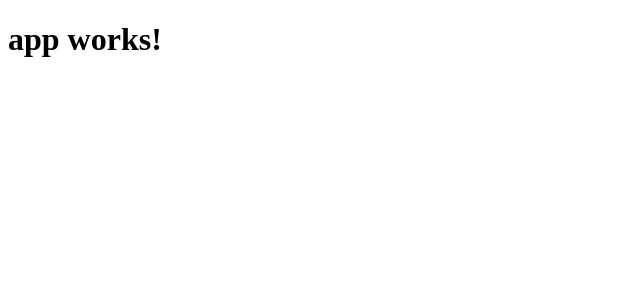
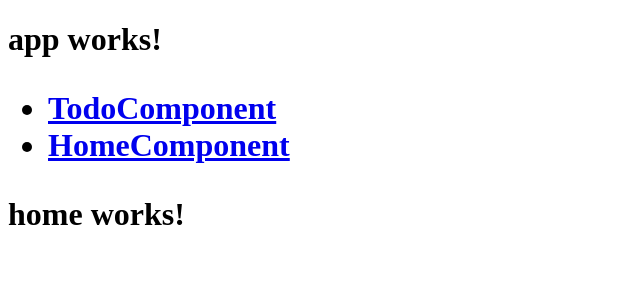
Before and after one commit to pepesan/angular4-rutas, an Angular app: page /home in a window 1280 px wide. Shown: the top 300 px of the page, without its empty margins (0-640 px from the left). Built offline with nearby package versions, Linux system fonts and the light colour scheme.

Commit message:
modificadas rutas

```diff
--- a/src/app/app.component.html
+++ b/src/app/app.component.html
@@ -1,3 +1,10 @@
 <h1>
   {{title}}
+  <nav>
+    <ul>
+      <li><a routerLink="/todo" routerLinkActive="active">TodoComponent</a></li>
+      <li><a routerLink="/home" routerLinkActive="active">HomeComponent</a></li>
+    </ul>
+  </nav>
+  <router-outlet></router-outlet>
 </h1>
--- /dev/null
+++ b/src/app/home/home.component.html
@@ -0,0 +1,3 @@
+<p>
+  home works!
+</p>
--- /dev/null
+++ b/src/app/home/home.component.ts
@@ -0,0 +1,15 @@
+import { Component, OnInit } from '@angular/core';
+
+@Component({
+  selector: 'app-home',
+  templateUrl: './home.component.html',
+  styleUrls: ['./home.component.css']
+})
+export class HomeComponent implements OnInit {
+
+  constructor() { }
+
+  ngOnInit() {
+  }
+
+}
--- /dev/null
+++ b/src/app/todo/todo.component.html
@@ -0,0 +1,3 @@
+<p>
+  todo works!
+</p>
--- /dev/null
+++ b/src/app/todo/todo.component.ts
@@ -0,0 +1,15 @@
+import { Component, OnInit } from '@angular/core';
+
+@Component({
+  selector: 'app-todo',
+  templateUrl: './todo.component.html',
+  styleUrls: ['./todo.component.css']
+})
+export class TodoComponent implements OnInit {
+
+  constructor() { }
+
+  ngOnInit() {
+  }
+
+}
```
Also changed, not shown: src/app/app.module.ts (+17 -2 lines), src/app/home/home.component.css (added), src/app/todo/todo.component.css (added), 2 other files (tests, documents, lock files or other folders).
